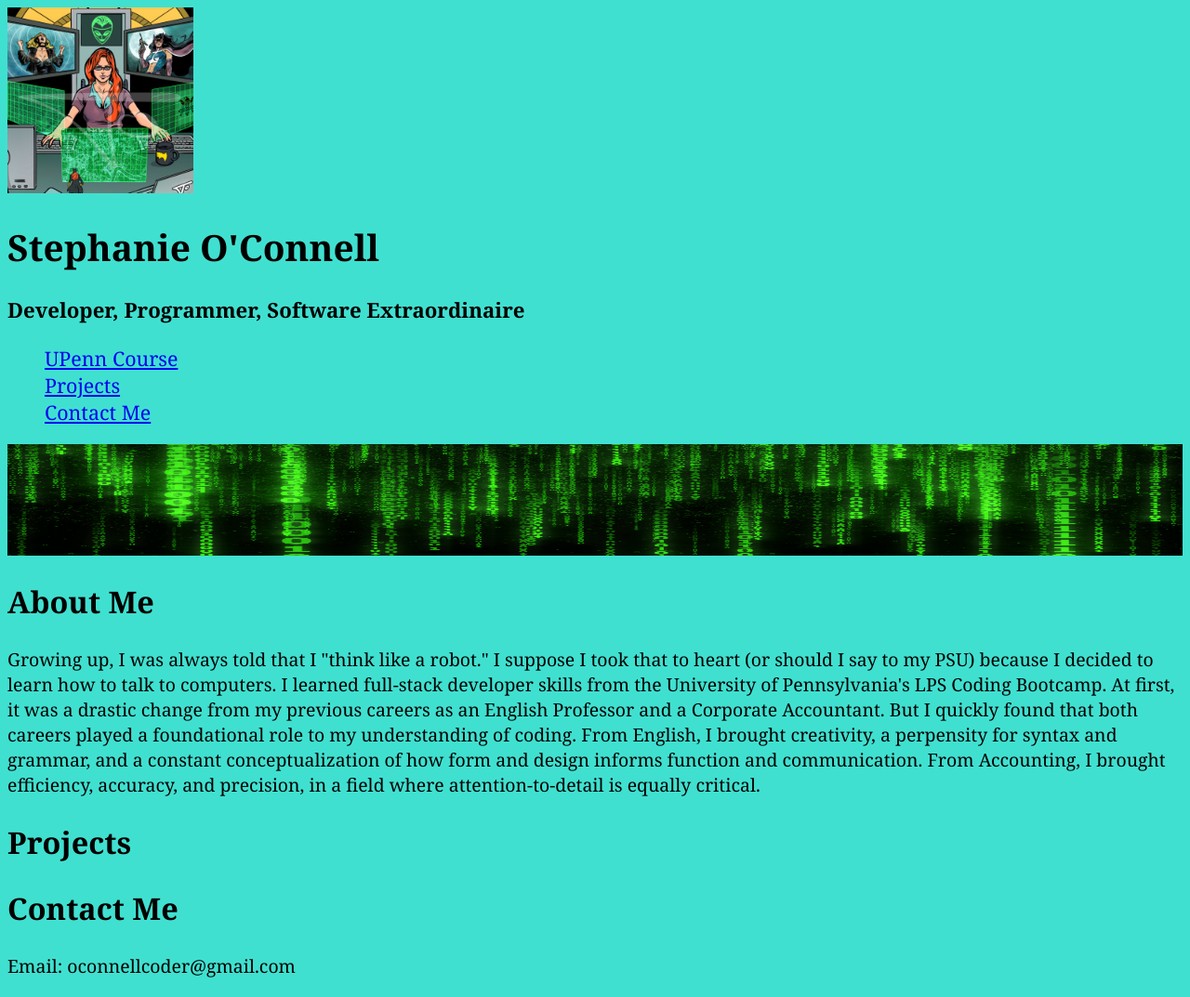
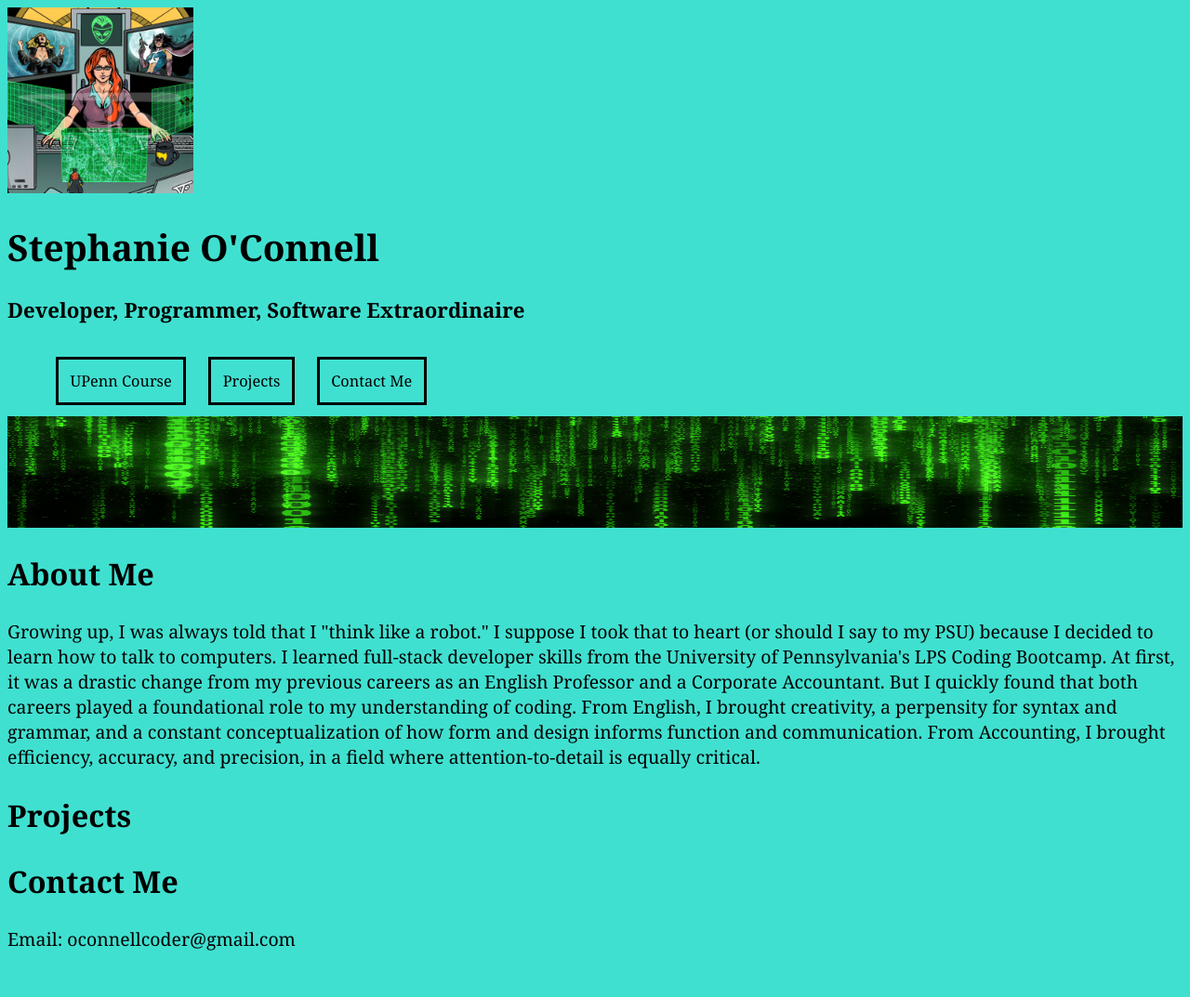
Before and after one commit to OConnell-Coder/portfolio-page, a plain HTML site: page index.html in a window 1280 px wide. Shown: the whole page at 93% size. After the commit the page ends 1043 px from the top, so only its background shows below. Drawn offline with Linux system fonts and the light colour scheme.

Commit message:
added button elements

```diff
--- a/assets/style.css
+++ b/assets/style.css
@@ -3,6 +3,7 @@
 background-color: turquoise;
 font-family: Cambria, Cochin, Georgia, 'Times New Roman', serif;
 font-size: 105%;
+/* display: flex; */
 }
 
 h1 {
@@ -16,7 +17,7 @@ h2 {
     font-size: 175%;
 }
 
-h3{
+h3 {
     /* h3 style here */
     font-size: 120%;
 }
@@ -28,6 +29,31 @@ p {
 
 nav ul {
     list-style-type: none;
+}
+
+.button {
+    float: left;
+    font-size: 80%;
+    color: black;
+    text-decoration: none;
+    margin: 1%;
+    padding: 1%;
+    border-width: 3px;
+    border-style: solid;
+    border-color: black;
+}
+
+.button:hover {
+    background-color: teal;
+    color: white;
+}
+
+.button:active {
+    box-shadow: 0 0 10px #000 inset;
+}
+
+main {
+    /* flex-wrap: wrap; */
 }
 
 #profile-pic {
--- a/index.html
+++ b/index.html
@@ -18,13 +18,13 @@
     <nav>
         <ul>
             <li>
-                <a href="#UPenn-BC">UPenn Course</a>
+                <a href="#UPenn-BC" class="button">UPenn Course</a>
             </li>
             <li>
-                <a href="#Projects">Projects</a>
+                <a href="#Projects" class="button">Projects</a>
             </li>
             <li>
-                <a href="Contact-Me">Contact Me</a>
+                <a href="#Contact-Me" class="button">Contact Me</a>
             </li>
         </ul>
     </nav>
@@ -42,7 +42,7 @@
             <!-- UPenn stuff -->
         </div>
     </section>
-    <aside id="Projects">
+    <main id="Projects">
         <h2>Projects</h2>
         <div>
             <!-- Horiseon-Refactor -->
@@ -50,7 +50,7 @@
         <div>
             <!-- Example-1 -->
         </div>
-    </aside>
+    </main>
     <footer id="Contact-Me">
         <h2>Contact Me</h2>
         <p>
```
